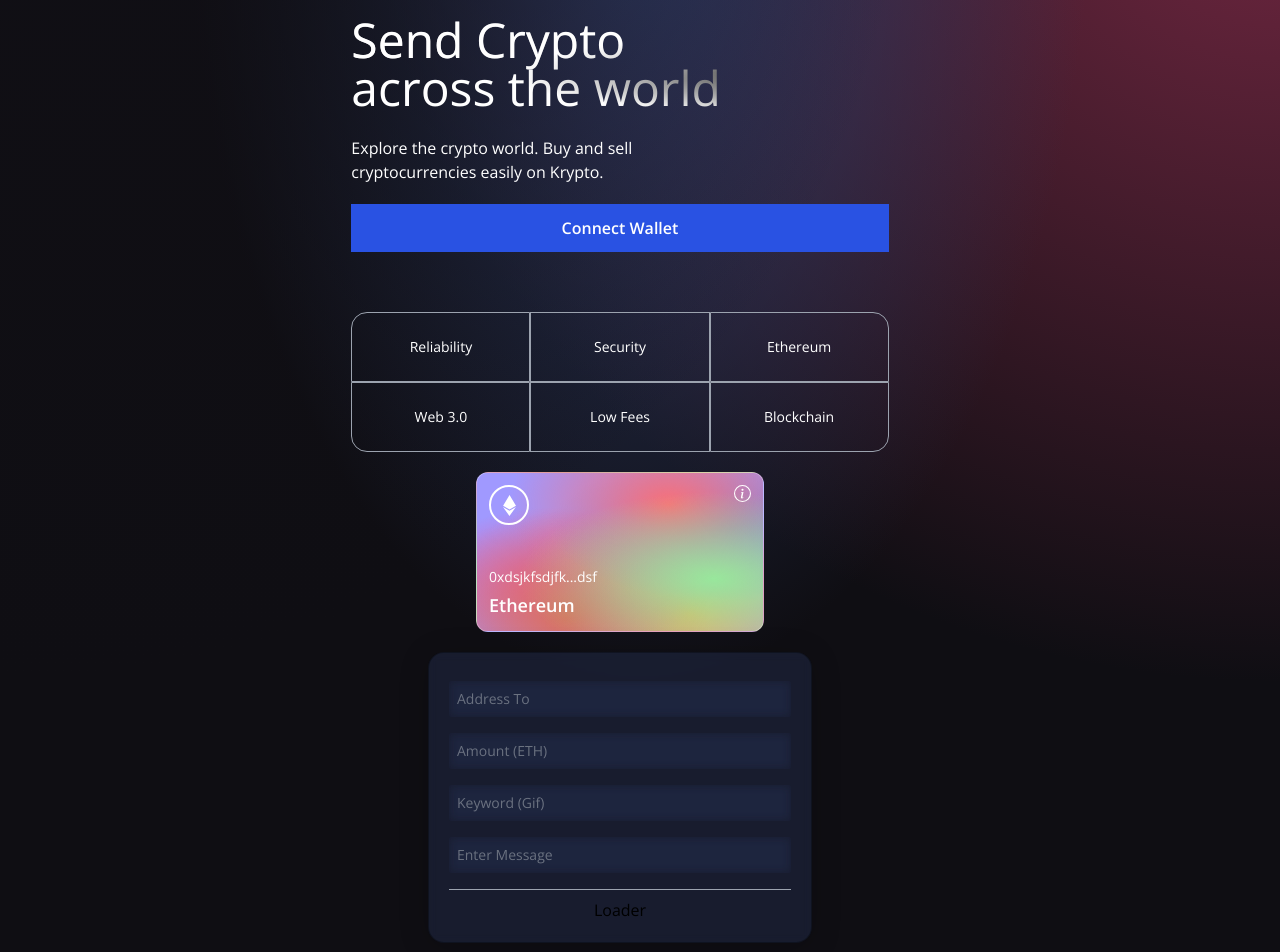
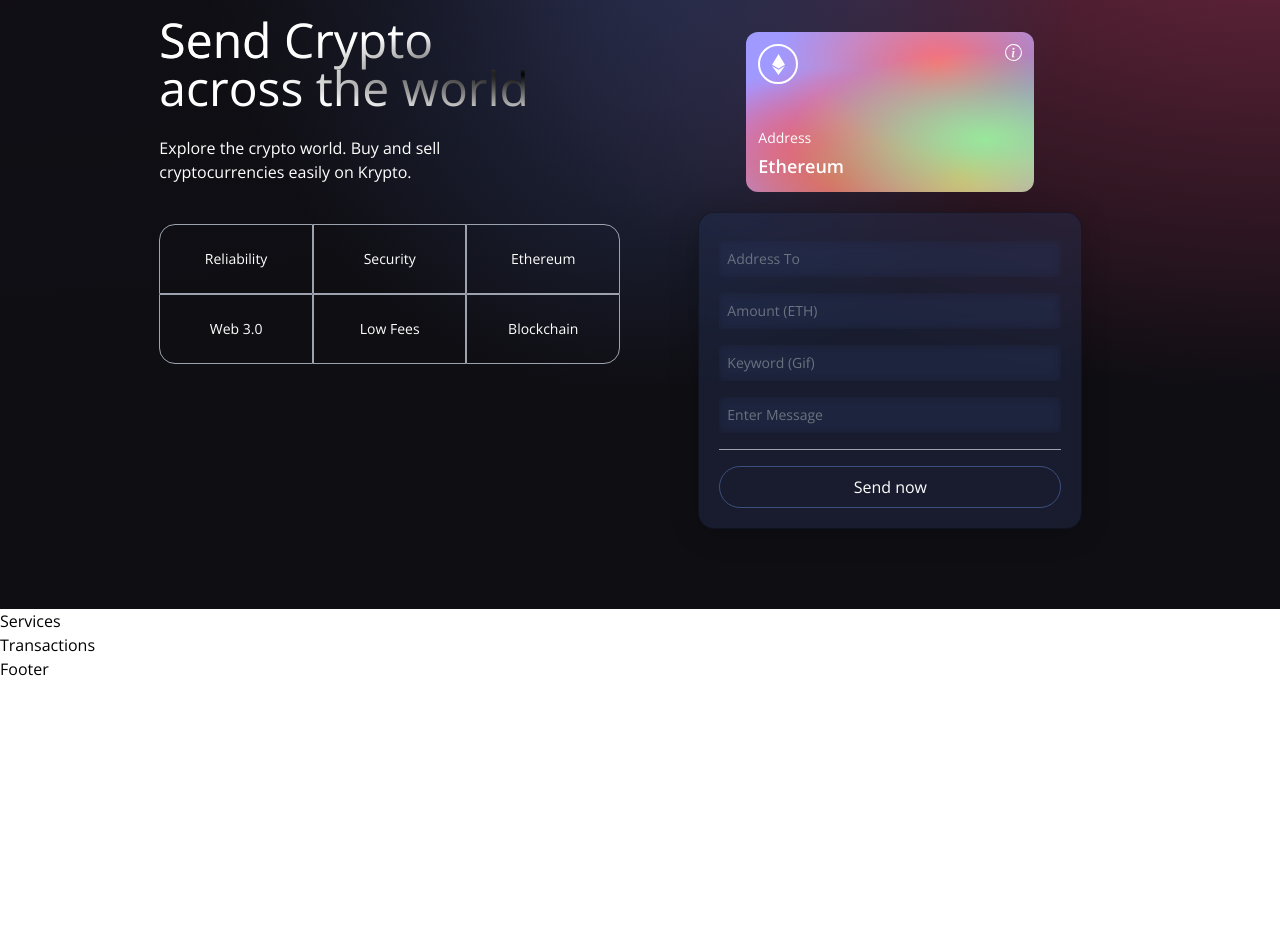
Before and after one commit to storiaca/web3-projects, a React (Vite) app in the folder web3-jsmastery/client/: page / in a window 1280 px wide. Shown: the part 140-1092 px from the top of the page. After the commit the page ends 821 px from the top, so only its background shows below. Built offline with nearby package versions, Linux system fonts and the light colour scheme.

Commit message:
Create Loader

```diff
--- a/web3-jsmastery/client/src/components/Loader.jsx
+++ b/web3-jsmastery/client/src/components/Loader.jsx
@@ -1,7 +1,11 @@
 import React from "react";
 
 const Loader = () => {
-  return <div>Loader</div>;
+  return (
+    <div className="flex justify-center items-center py-3">
+      <div className="animate-spin rounded-full h-32 w-32 border-b-2 border-red-700" />
+    </div>
+  );
 };
 
 export default Loader;
--- a/web3-jsmastery/client/src/components/Welcome.jsx
+++ b/web3-jsmastery/client/src/components/Welcome.jsx
@@ -20,14 +20,16 @@
 );
 
 const Welcome = () => {
-  let isLoading = true;
+  let isLoading = false;
   const connectWallet = () => {
-    console.log(this);
+    //console.log(this);
   };
 
   const handleChange = () => {
-    console.log(this);
+    //console.log(this);
   };
+
+  const currentAccount = () => {};
 
   const handleSubmit = (e) => {
     const { addressTo, amount, keyword, message } = formData;
@@ -41,8 +43,8 @@
 
   return (
     <div className="flex w-full justify-center items-center">
-      <div className="flex md:flex-row flex-col items-start justify-between md:p-20 py-12 px-4">
-        <div className="flex flex-1 justify-start flex-col md:mr-10">
+      <div className="flex mf:flex-row flex-col items-start justify-between md:p-20 py-12 px-4">
+        <div className="flex flex-1 justify-start items-start flex-col mf:mr-10">
           <h1 className="text-3xl sm:text-5xl text-white text-gradient py-1">
             Send Crypto <br /> across the world
           </h1>
@@ -50,22 +52,28 @@
             Explore the crypto world. Buy and sell cryptocurrencies easily on
             Krypto.
           </p>
+          {!currentAccount && (
             <button
               type="button"
               onClick={connectWallet}
-            className="flex flex-row justify-center items-center my-5 bg-[#2952e3] p-3 roundec-full cursor-ponter hover:bg-[#2546bd]"
+              className="flex flex-row justify-center items-center my-5 bg-[#2952e3] p-3 rounded-full cursor-pointer hover:bg-[#2546bd]"
             >
-            <p className="text-white text-base font-semibold">Connect Wallet</p>
+              <AiFillPlayCircle className="text-white mr-2" />
+              <p className="text-white text-base font-semibold">
+                Connect Wallet
+              </p>
             </button>
+          )}
+
           <div className="grid sm:grid-cols-3 grid-cols-2 w-full mt-10">
             <div className={`rounded-tl-2xl ${companyCommonStyles}`}>
               Reliability
             </div>
             <div className={companyCommonStyles}>Security</div>
-            <div className={`rounded-tr-2xl ${companyCommonStyles}`}>
+            <div className={`sm:rounded-tr-2xl ${companyCommonStyles}`}>
               Ethereum
             </div>
-            <div className={`rounded-bl-2xl ${companyCommonStyles}`}>
+            <div className={`sm:rounded-bl-2xl ${companyCommonStyles}`}>
               Web 3.0
             </div>
             <div className={companyCommonStyles}>Low Fees</div>
@@ -73,9 +81,10 @@
               Blockchain
             </div>
           </div>
+        </div>
 
-          <div className="flex flex-col flex-1 items-center justify-start w-full md:mt-0 mt-10">
-            <div className="p-3 justify-end items-start flex-col rounded-xl h-40 sm:w-72 w-full my-5 eth-card white-glassmorphism">
+        <div className="flex flex-col flex-1 items-center justify-start w-full mf:mt-0 mt-10">
+          <div className="p-3 flex justify-end items-start flex-col rounded-xl h-40 sm:w-72 w-full my-5 eth-card .white-glassmorphism ">
             <div className="flex justify-between flex-col w-full h-full">
               <div className="flex justify-between items-start">
                 <div className="w-10 h-10 rounded-full border-2 border-white flex justify-center items-center">
@@ -84,9 +93,7 @@
                 <BsInfoCircle fontSize={17} color="#fff" />
               </div>
               <div>
-                  <p className="text-white font-light text-sm">
-                    0xdsjkfsdjfk...dsf
-                  </p>
+                <p className="text-white font-light text-sm">Address</p>
                 <p className="text-white font-semibold text-lg mt-1">
                   Ethereum
                 </p>
@@ -136,7 +143,6 @@
         </div>
       </div>
     </div>
-    </div>
   );
 };
 
```
Lines whose indentation alone changed are shown as unchanged.
